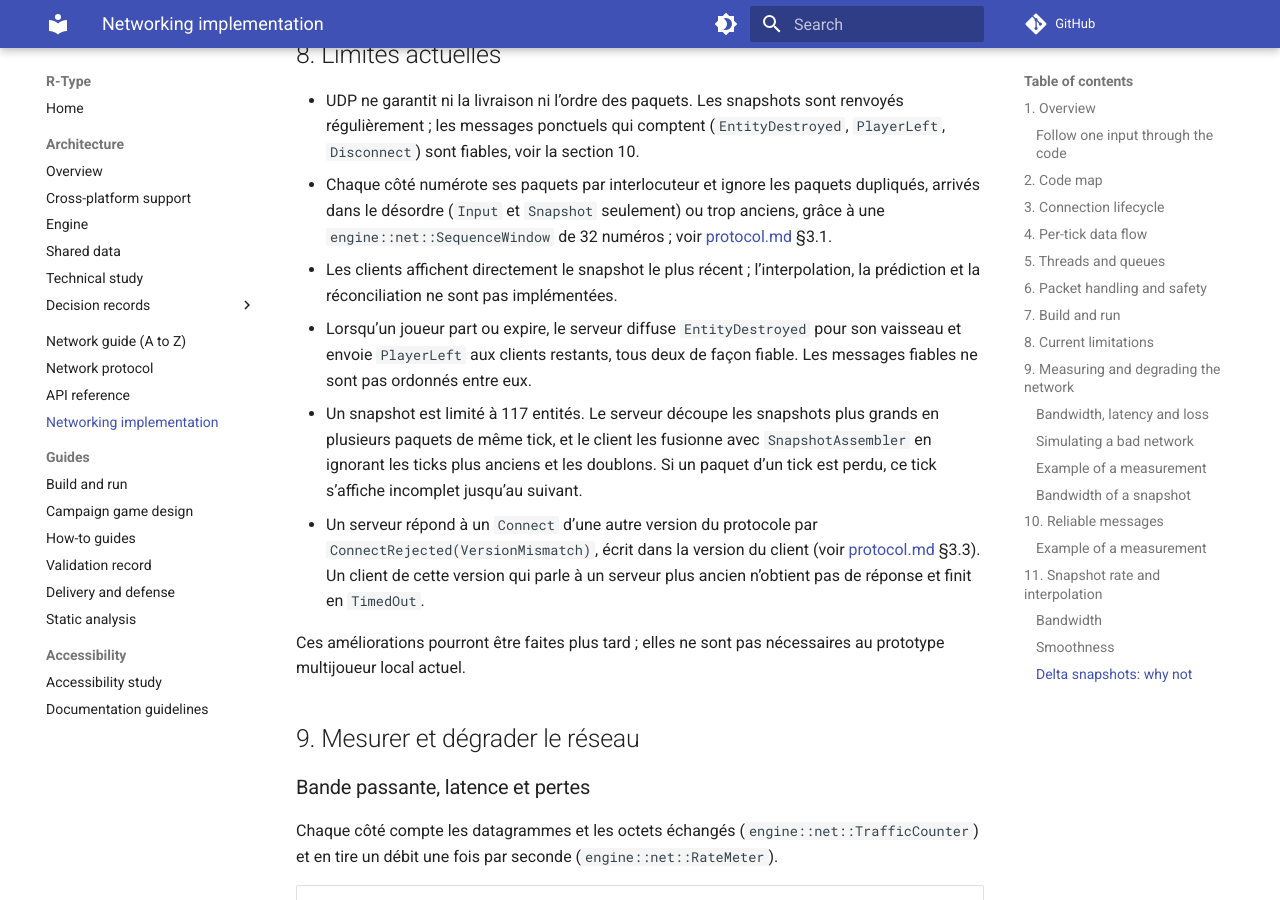
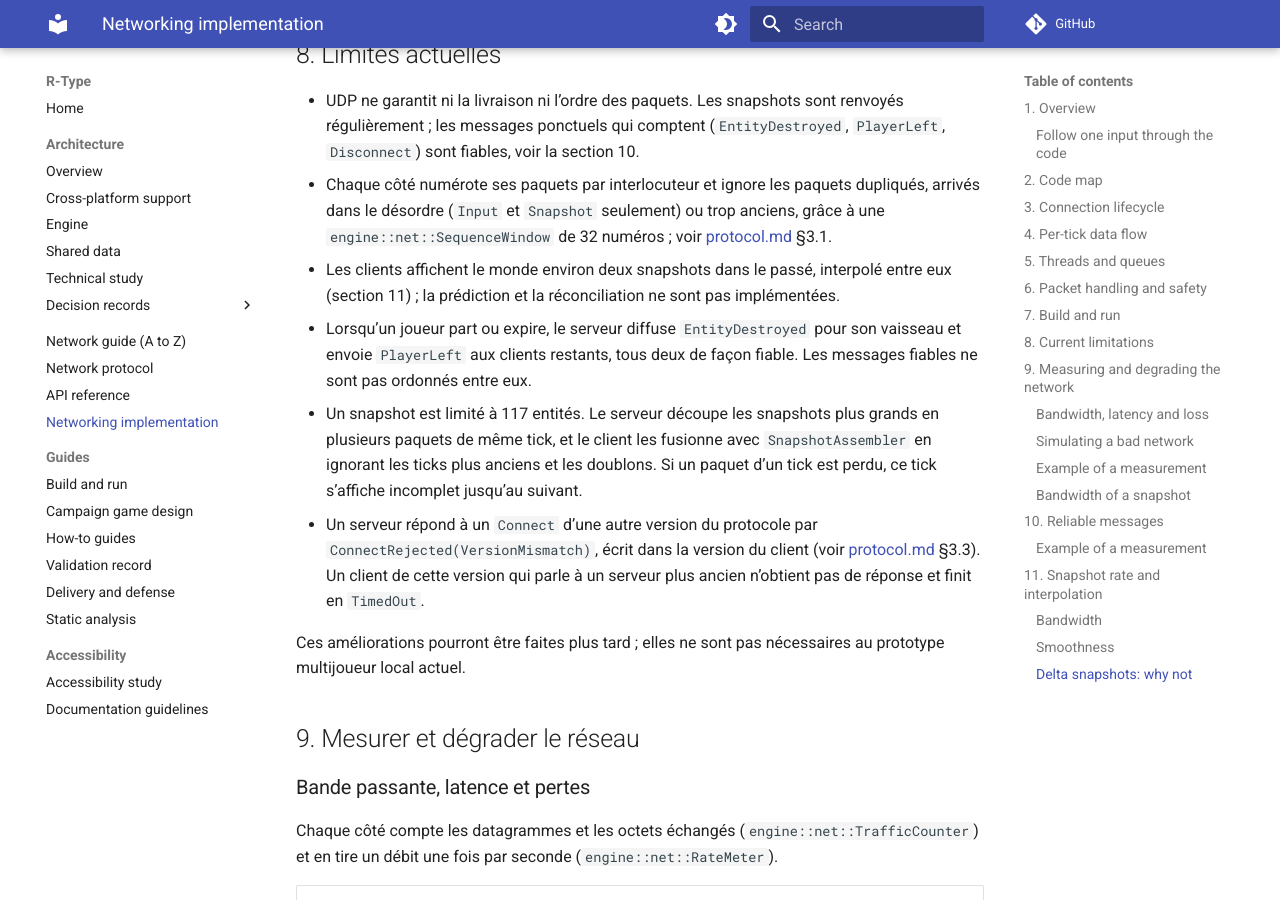
Before and after one commit to Nivek-Hyn/epitech-rtype, an MkDocs documentation site: the page built from docs/networking.md, in a window 1280 px wide and 900 px high, scrolled down 16059 px. Built offline with MkDocs 1.6.1 and Material for MkDocs 9.7.7, drawn with Linux system fonts in a browser that asks for light colours; comment, search, counter and statistics services are not loaded; some of the changed text lies outside the part shown.

Commit message:
docs: say that the client interpolates snapshots

```diff
--- a/docs/networking.md
+++ b/docs/networking.md
@@ -191,8 +191,8 @@ server-owned player positions.
   (`EntityDestroyed`, `PlayerLeft`, `Disconnect`) are reliable, see section 10.
 - Both sides number their packets per peer and ignore duplicated, out-of-order (`Input` and `Snapshot` only) and
   too old packets with an `engine::net::SequenceWindow` of 32 numbers; see [protocol.md](protocol.md) §3.1.
-- Clients display the newest snapshot directly; interpolation, prediction, and reconciliation are not
-  implemented.
+- Clients show the world about two snapshots in the past, interpolated between them (section 11); prediction
+  and reconciliation are not implemented.
 - When a player leaves or times out, the server broadcasts `EntityDestroyed` for its ship and sends `PlayerLeft`
   to the remaining clients, both reliably. Reliable messages are not ordered between themselves.
 - The protocol limit is 117 entities per snapshot. The server splits larger snapshots into several packets with
@@ -555,8 +555,8 @@ des joueurs calculées par le serveur.
 - Chaque côté numérote ses paquets par interlocuteur et ignore les paquets dupliqués, arrivés dans le désordre
   (`Input` et `Snapshot` seulement) ou trop anciens, grâce à une `engine::net::SequenceWindow` de 32 numéros ;
   voir [protocol.md](protocol.md) §3.1.
-- Les clients affichent directement le snapshot le plus récent ; l’interpolation, la prédiction et la
-  réconciliation ne sont pas implémentées.
+- Les clients affichent le monde environ deux snapshots dans le passé, interpolé entre eux (section 11) ; la
+  prédiction et la réconciliation ne sont pas implémentées.
 - Lorsqu’un joueur part ou expire, le serveur diffuse `EntityDestroyed` pour son vaisseau et envoie `PlayerLeft`
   aux clients restants, tous deux de façon fiable. Les messages fiables ne sont pas ordonnés entre eux.
 - Un snapshot est limité à 117 entités. Le serveur découpe les snapshots plus grands en plusieurs paquets de même
```
